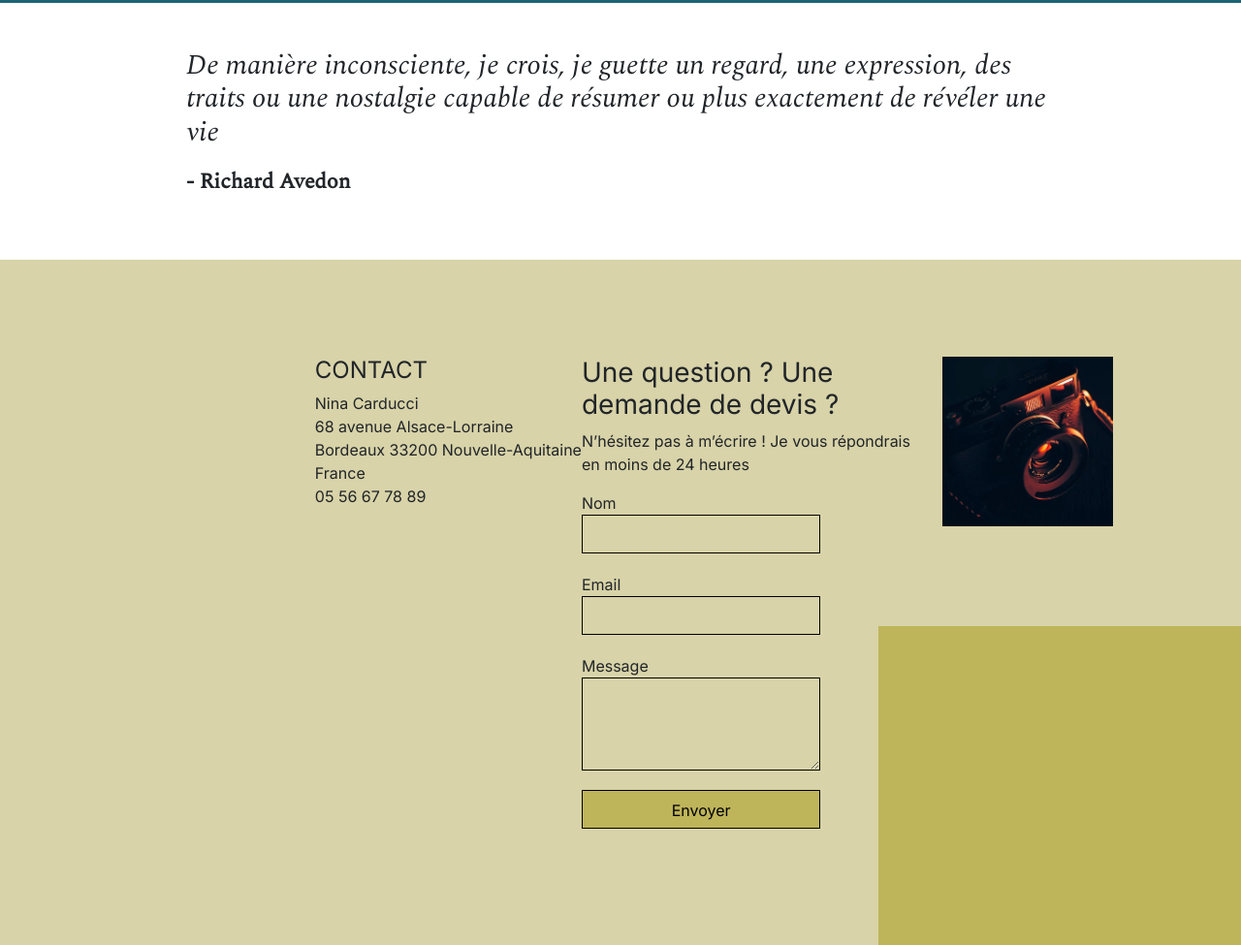
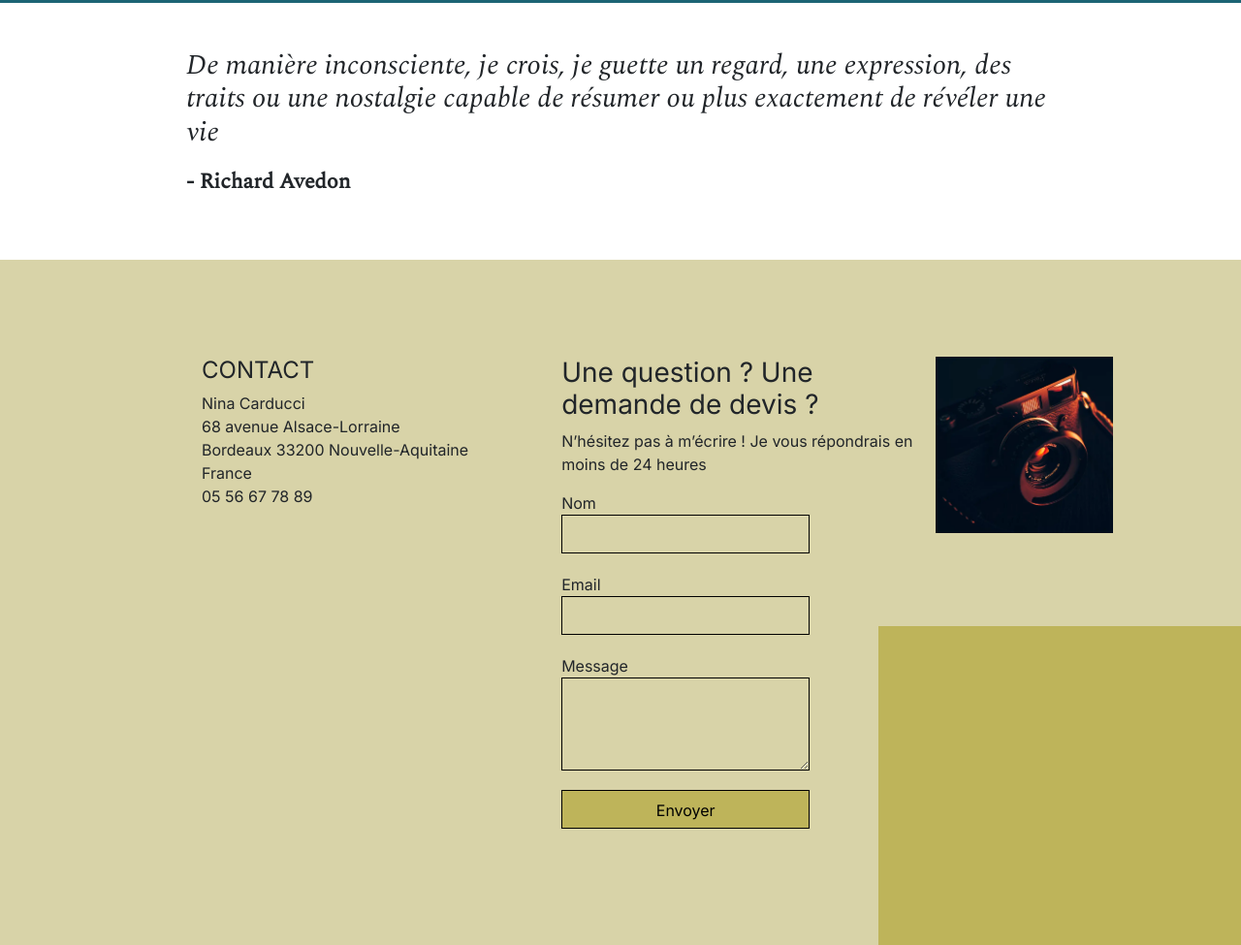
Before and after one commit to DennysLemoine/Debugguer_Optimiser_un_site_de_photographe, a website: page index.html in a window 1280 px wide. Shown: the part 3492-4467 px from the top of the page at 97% size. Drawn offline with nearby package versions, Linux system fonts and the light colour scheme.

```diff
--- a/assets/style.css
+++ b/assets/style.css
@@ -202,7 +202,7 @@
 	display: flex;
 }
 .informations_local {
-	padding-left: 13.3em;
+	padding: 0 6em;
 	margin-bottom: 2em;
 }
 .contact {
--- a/index.html
+++ b/index.html
@@ -18,7 +18,6 @@
 	<link rel="stylesheet" href="./assets/style.css">
 	<link rel="preconnect" href="https://fonts.googleapis.com">
 	<link rel="preconnect" href="https://fonts.gstatic.com" crossorigin>
-	<link rel="preconnect" href="https://fonts.gstatic.com">
 	<link href="https://fonts.googleapis.com/css2?family=Inter&family=Spectral:ital,wght@0,400;1,300;1,400;1,800&display=swap" rel="stylesheet">
 </head>
 <body>
```
